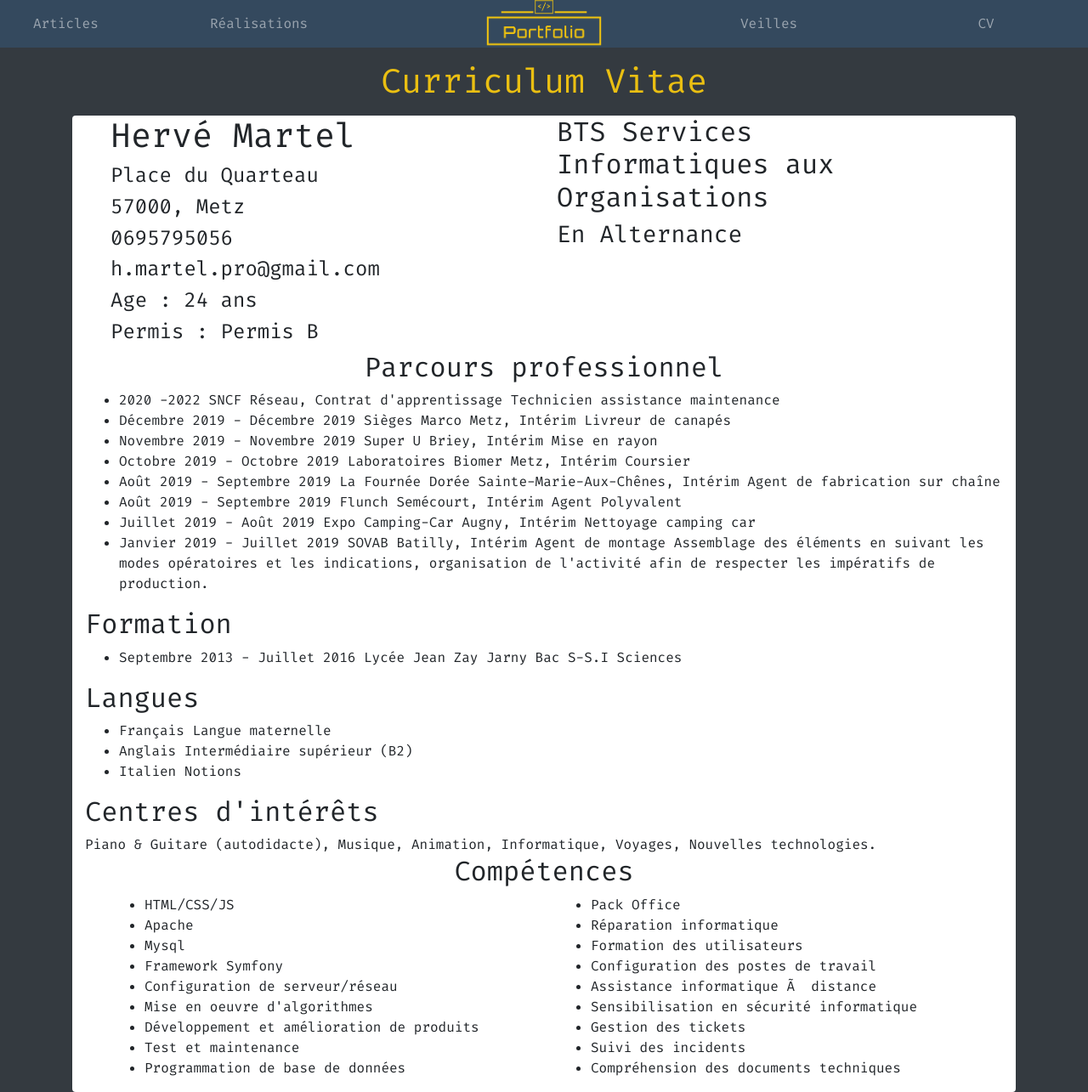
After one commit to H-martel/Portfolio, a Symfony app: template templates/static/cv.html.twig in a window 1280 px wide. The commit adds this page. Shown: the whole page at 85% size. Run offline with Twig, Linux system fonts and the light colour scheme; the template is opened without the code that fills it, so the values that code supplies are empty; some libraries are stand-ins or nearby versions.

Commit message:
avancée fin

```diff
--- a/templates/base.html.twig
+++ b/templates/base.html.twig
@@ -34,10 +34,10 @@
 						<a class=" w-100 h-100 nav-link lien-accueil" href="{{path('accueil')}}"></a>
 					</li>
 					<li class="col-2 nav-item">
-						<a class="nav-link" href="{{path('articles')}}">Compétences</a>
+						<a class="nav-link" href="{{path('veille')}}">Veilles</a>
 					</li>
 					<li class="col-2 text-center nav-item">
-						<a class="nav-link" href="{{path('articles')}}">CV</a>
+						<a class="nav-link" href="{{path('cv')}}">CV</a>
 					</li>
 				</ul>
 			</nav>
--- /dev/null
+++ b/templates/static/cv.html.twig
@@ -0,0 +1,115 @@
+{% extends 'base.html.twig' %}
+{% block title %}
+Curriculum Vitae{% endblock %}
+{% block body %}
+	<div class="container">
+		<h1 class="text-center txt-orange m-3">
+			Curriculum Vitae
+		</h1>
+        <div class="container bg-white rounded">
+		<div class="container-fluid d-flex">
+        <div class="container mr-auto">
+            <h1>Hervé Martel</h1>
+            <h4>Place du Quarteau</h4>
+            <h4>57000, Metz</h4>
+            <h4>0695795056</h4>
+            <h4>h.martel.pro@gmail.com</h4>
+            <h4>Age : 24 ans</h4>
+            <h4>Permis : Permis B</h4>
+            </div>
+<div class="container">
+<h2 class="float right">BTS Services Informatiques aux Organisations</h2>
+<h3>En Alternance</h3>
+</div>
+</div>
+<h2 class="text-center">Parcours professionnel</h2>
+
+<ul>
+
+<li>2020 -2022
+SNCF Réseau, Contrat d'apprentissage
+Technicien assistance maintenance</li>
+
+<li>Décembre 2019 - Décembre 2019
+Sièges Marco Metz, Intérim
+Livreur de canapés</li>
+
+<li>Novembre 2019 - Novembre 2019
+Super U Briey, Intérim
+Mise en rayon</li>
+
+<li>Octobre 2019 - Octobre 2019
+Laboratoires Biomer Metz, Intérim
+Coursier</li>
+
+<li>Août 2019 - Septembre 2019
+La Fournée Dorée Sainte-Marie-Aux-Chênes, Intérim
+Agent de fabrication sur chaîne</li>
+
+<li>Août 2019 - Septembre 2019
+Flunch Semécourt, Intérim
+Agent Polyvalent</li>
+
+<li>Juillet 2019 - Août 2019
+Expo Camping-Car Augny, Intérim
+Nettoyage camping car</li>
+
+<li>Janvier 2019 - Juillet 2019
+SOVAB Batilly, Intérim
+Agent de montage
+
+Assemblage des éléments en suivant les modes opératoires et les indications, organisation de l'activité afin de respecter les impératifs de production.
+</li>
+</ul>
+<h2>Formation</h2>
+<ul><li>
+Septembre 2013 - Juillet 2016
+Lycée Jean Zay Jarny
+Bac S-S.I Sciences
+</li></ul>
+<h2>Langues</h2>
+<ul><li>
+Français
+Langue maternelle
+</li><li>
+Anglais
+Intermédiaire supérieur (B2)
+</li><li>
+Italien
+Notions
+</li></ul>
+<h2>Centres d'intérêts</h2>
+
+Piano & Guitare (autodidacte), Musique, Animation, Informatique, Voyages, Nouvelles technologies.
+<h2 class="text-center">Compétences</h2>
+
+<div class="container d-flex ">
+
+
+<div class="container ">
+<ul>
+    <li>HTML/CSS/JS</li>
+    <li>Apache</li>
+    <li>Mysql</li>
+    <li>Framework Symfony</li>
+    <li>Configuration de serveur/réseau</li>
+    <li>Mise en oeuvre d'algorithmes</li>
+    <li>Développement et amélioration de produits</li>
+    <li>Test et maintenance</li>
+    <li>Programmation de base de données</li>
+</ul>
+</div>
+<div class="container">
+<ul>
+<li>Pack Office</li>
+<li>Réparation informatique</li>
+<li>Formation des utilisateurs</li>
+<li>Configuration des postes de travail</li>
+<li>Assistance informatique Ã  distance</li>
+<li>Sensibilisation en sécurité informatique</li>
+<li>Gestion des tickets</li>
+<li>Suivi des incidents</li>
+<li>Compréhension des documents techniques</li>
+</ul>
+</div>
+{% endblock %}
--- a/templates/static/realisations.html.twig
+++ b/templates/static/realisations.html.twig
@@ -1,4 +1,7 @@
 {% extends 'base.html.twig' %}
+{% block title %}
+Tableau de synthèse
+{% endblock %}
 {% block body %}
 	<div class="container">
 		<h1 class="text-center txt-orange m-3">
```
Also changed, not shown: src/Controller/AccueilController.php (+11 -0 lines), src/Controller/ArticleController.php (+28 -3 lines), templates/article/ajouter_article.html.twig (+26 -0 lines), templates/article/index.html.twig (+4 -4 lines), templates/static/veille.html.twig (added, +20 -0 lines), 3 other files.
